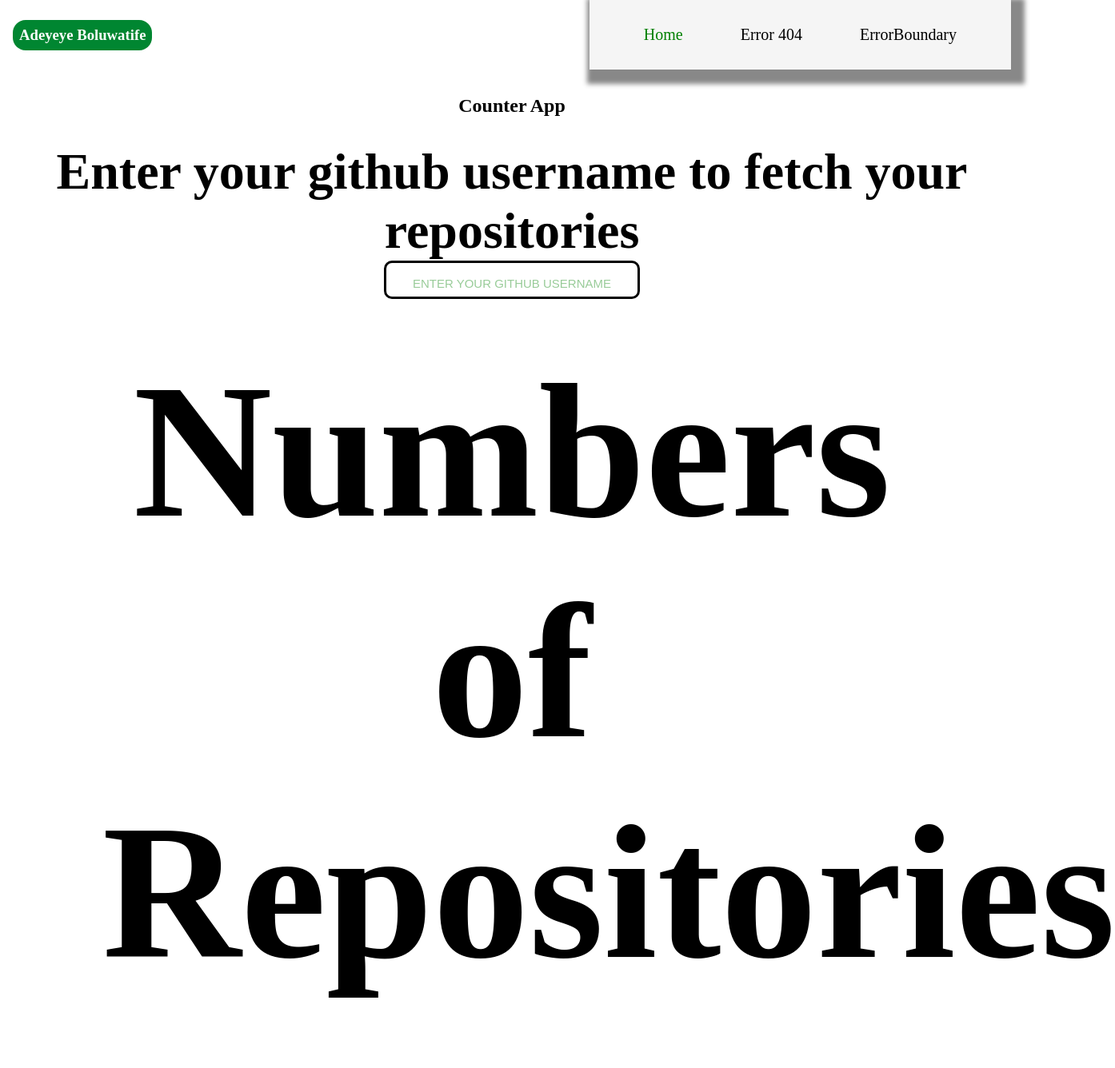
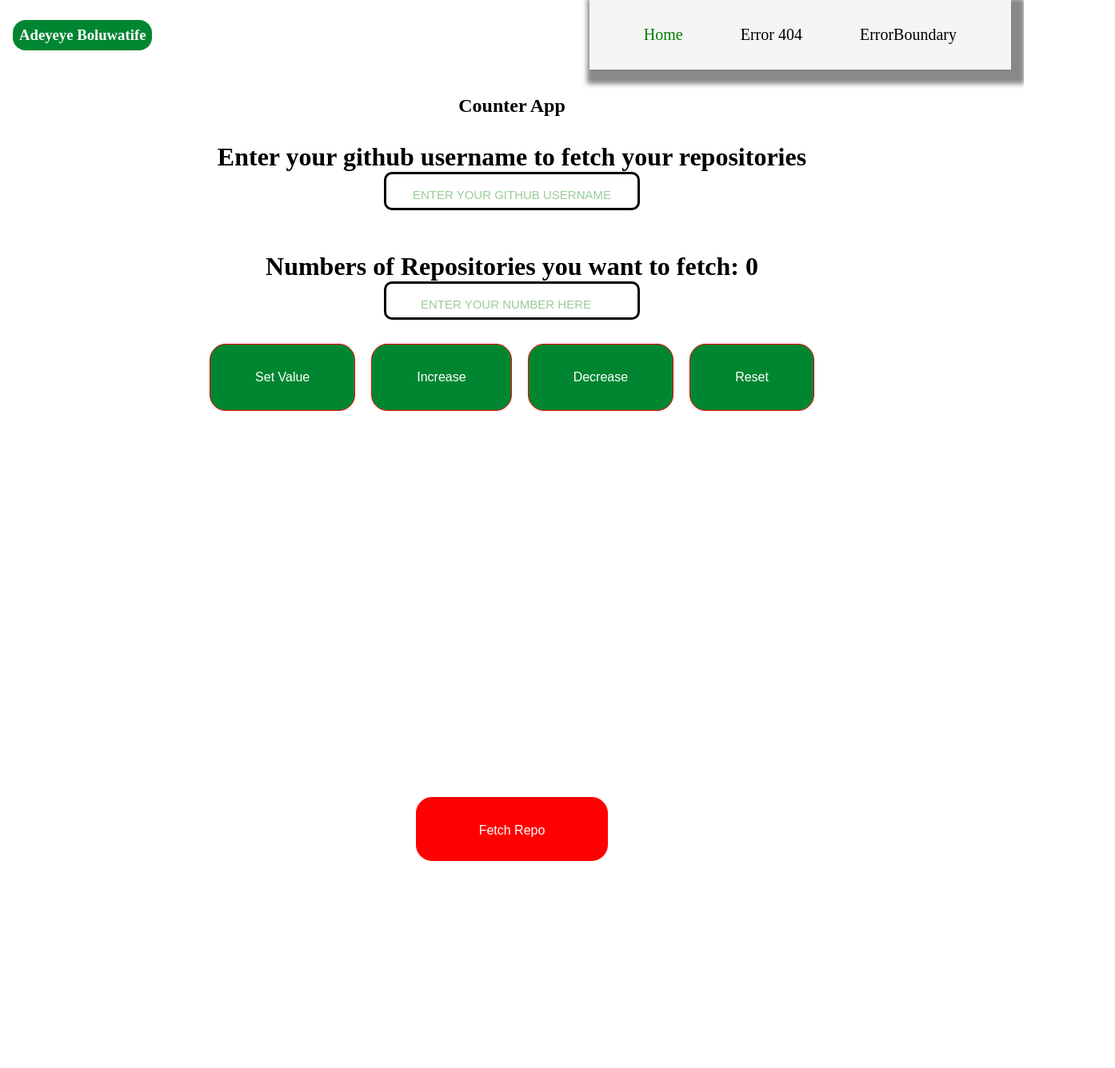
Before and after one commit to Developstar/Exam, a React (Vite) app: page / in a window 1280 px wide. Shown: the top 1336 px of the page at 80% size, 1394 px wide, since content can reach past the window. After the commit the page ends 1087 px from the top, so only its background shows below. Built offline with nearby package versions, Linux system fonts and the light colour scheme.

Commit message:
added a gietValue function to get user github username

```diff
--- a/src/App.css
+++ b/src/App.css
@@ -104,7 +104,7 @@ p {
 }
 
 .counterapp-container p {
-  font-size: 15rem;
+  font-size: 2rem;
 }
 
 .counterapp-text {
@@ -117,6 +117,28 @@ p {
   margin-bottom: 20px;
 }
 
+.fetch-btn {
+  margin: 10px;
+  padding: 2rem 3.5rem;
+  background-color: red;
+  color: white;
+  width:15rem;
+  height:5rem;
+  font-size: 1rem;
+  border-radius: 20px;
+  border: 1px solid red;
+}
+
+.fetch-btn:hover {
+  cursor: pointer;
+
+  background-color: black;
+}
+
+
+.gitrepotext{
+  font-size:2rem
+}
 ::placeholder {
   color: green;
   font-size: 15px;
--- a/src/Components/GithubUserInput.jsx
+++ b/src/Components/GithubUserInput.jsx
@@ -1,7 +1,21 @@
+import { useState } from "react"
+
 export default function Gitinput(){
+const [state, setState] = useState('')
+
+
+const  getValue = (event)=>{
+
+  setState({value:event.target.value})
+}
+  console.log(state)
   return(
-    <div>
-          <input  type={"text"} placeholder={"Enter your github username"} name="value"  className="counterapp-text" />
+    <>
+      <div>
+          <input  onChange={getValue} type={"text"} placeholder={"Enter your github username"} name="value"  className="counterapp-text" />
     </div>
+
+
+    </>
   )
 }
--- a/src/Counter/Counter.jsx
+++ b/src/Counter/Counter.jsx
@@ -3,12 +3,16 @@ import useCounter from "../hooks/useCounter";
 import Gitinput from "../Components/GithubUserInput"
 
 
+
 const CounterApp = () => {
   const [state, increment, decrement, reset, setValue, inputRef] = useCounter();
+
+
   return(
     <>
+
       <section>
-        <Gitinput/>
+         <Gitinput/>
       </section>
     <section className="counterapp-container">
  <p className="counter-value">Numbers of Repositories you want to fetch: {state.count}</p>
@@ -22,7 +26,15 @@ const CounterApp = () => {
           <button  className="counter-btn" onClick={decrement}>Decrease</button>
           <button  className="counter-btn" onClick={reset}>Reset</button>
         </div>
+
       </section>
+      <section>
+        <div>
+        <button  className="fetch-btn">Fetch Repo</button>
+      </div>
+      </section>
+
+
     </>
    );
  };
--- a/src/HomePage/Home.jsx
+++ b/src/HomePage/Home.jsx
@@ -1,5 +1,6 @@
 import { Helmet } from "react-helmet-async";
 import CounterApp from "../Counter/Counter";
+
 
 
 
@@ -19,7 +20,7 @@ const Home = () => {
         />
       </Helmet>
       <h1>Counter App</h1>
-      <p>Enter your github username to fetch your repositories</p>
+      <p className="gitrepotext">Enter your github username to fetch your repositories</p>
 
 
       <CounterApp/>
--- a/src/hooks/useCounter.jsx
+++ b/src/hooks/useCounter.jsx
@@ -6,6 +6,7 @@ const useCounter = (initialState) => {
     const [state, dispatch] = useCounterReducer(initialState || { count: 0 });
 
     const inputRef = useRef(null);
+    const userinputRef = useRef()
 
     const increment = () => {
         dispatch({ type: "increment" });
@@ -32,7 +33,9 @@ const useCounter = (initialState) => {
         }
     };
 
-    return [state, increment, decrement, reset, setValue, inputRef];
+
+
+    return [state, increment, decrement, reset, setValue, inputRef, userinputRef];
 }
 
 export default useCounter;
```
